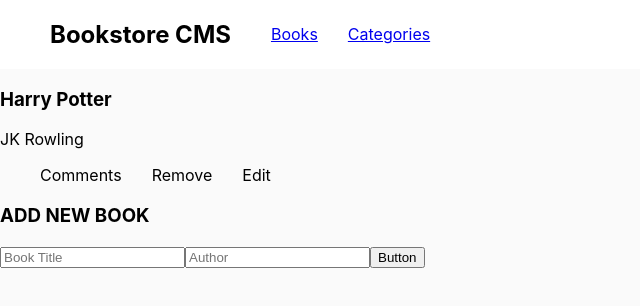
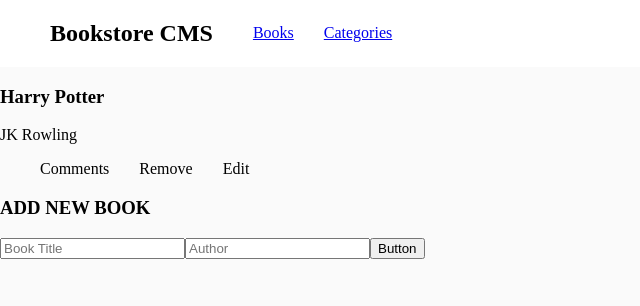
Before and after one commit to chumaachike/bookstore-cms, a React (Create React App) app: page / in a window 1280 px wide. Shown: the top 306 px of the page, without its empty margins (0-640 px from the left). Built offline with nearby package versions, Linux system fonts and the light colour scheme.

Commit message:
fixed linter errors -1

```diff
--- a/src/App.css
+++ b/src/App.css
@@ -4,7 +4,7 @@ nav {
   background-color: #fff;
 }
 
-ul{
+ul {
   list-style-type: none;
   display: flex;
   align-items: center;
--- a/src/index.css
+++ b/src/index.css
@@ -1,14 +1,4 @@
 body {
   margin: 0;
-  font-family: -apple-system, BlinkMacSystemFont, 'Segoe UI', 'Roboto', 'Oxygen',
-    'Ubuntu', 'Cantarell', 'Fira Sans', 'Droid Sans', 'Helvetica Neue',
-    sans-serif;
-  -webkit-font-smoothing: antialiased;
-  -moz-osx-font-smoothing: grayscale;
   background-color: #fafafa;
 }
-
-code {
-  font-family: source-code-pro, Menlo, Monaco, Consolas, 'Courier New',
-    monospace;
-}
```
